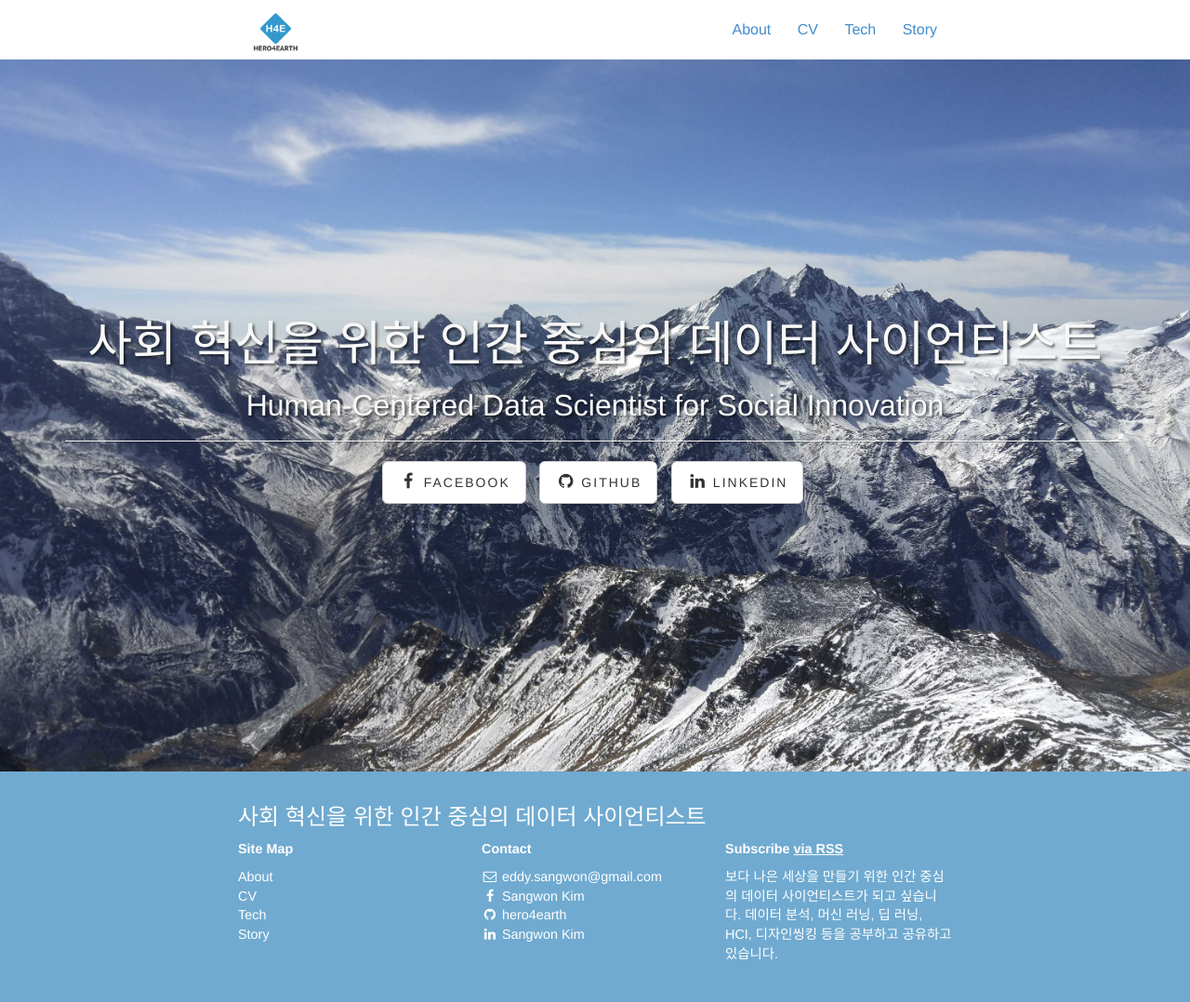
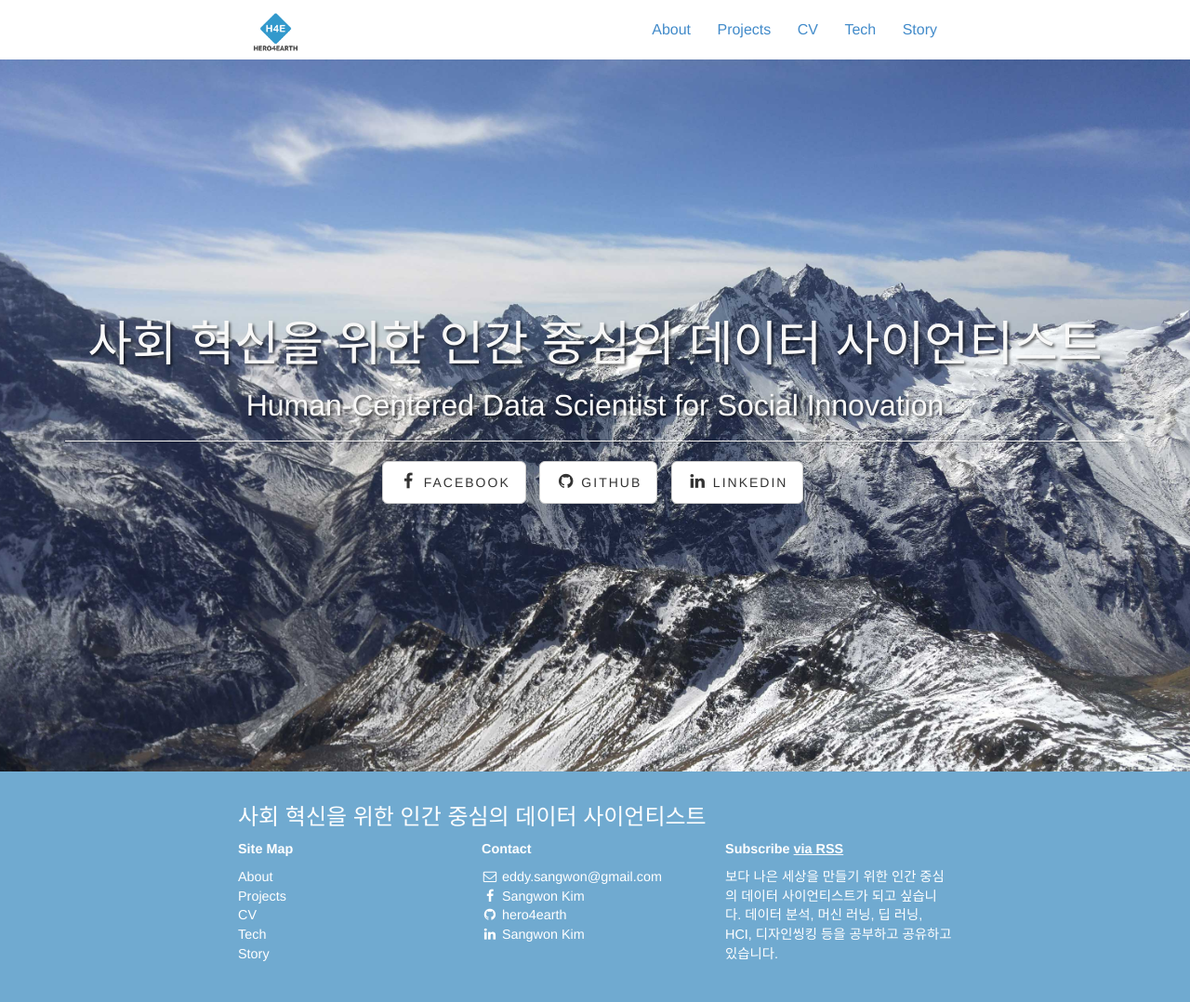
Before and after one commit to hero4earth/hero4earth.github.io, a Jekyll site: the page built from index.html, in a window 1280 px wide. Shown: the whole page at 93% size. Built offline with Jekyll 4.4.1, drawn with Linux system fonts in a browser that asks for light colours; nearby versions of some CDN libraries; a style sheet for code colours, icons or effects is not loaded.

Commit message:
update project

```diff
--- a/_config.yml
+++ b/_config.yml
@@ -29,6 +29,8 @@ permalink: pretty
 websites:
   - name: About
     url: http://hero4earth.com/blog/about/
+  - name: Projects
+    url: http://hero4earth.com/blog/category/projects
   - name: CV
     url: http://hero4earth.com/cv
   - name: Tech
```
